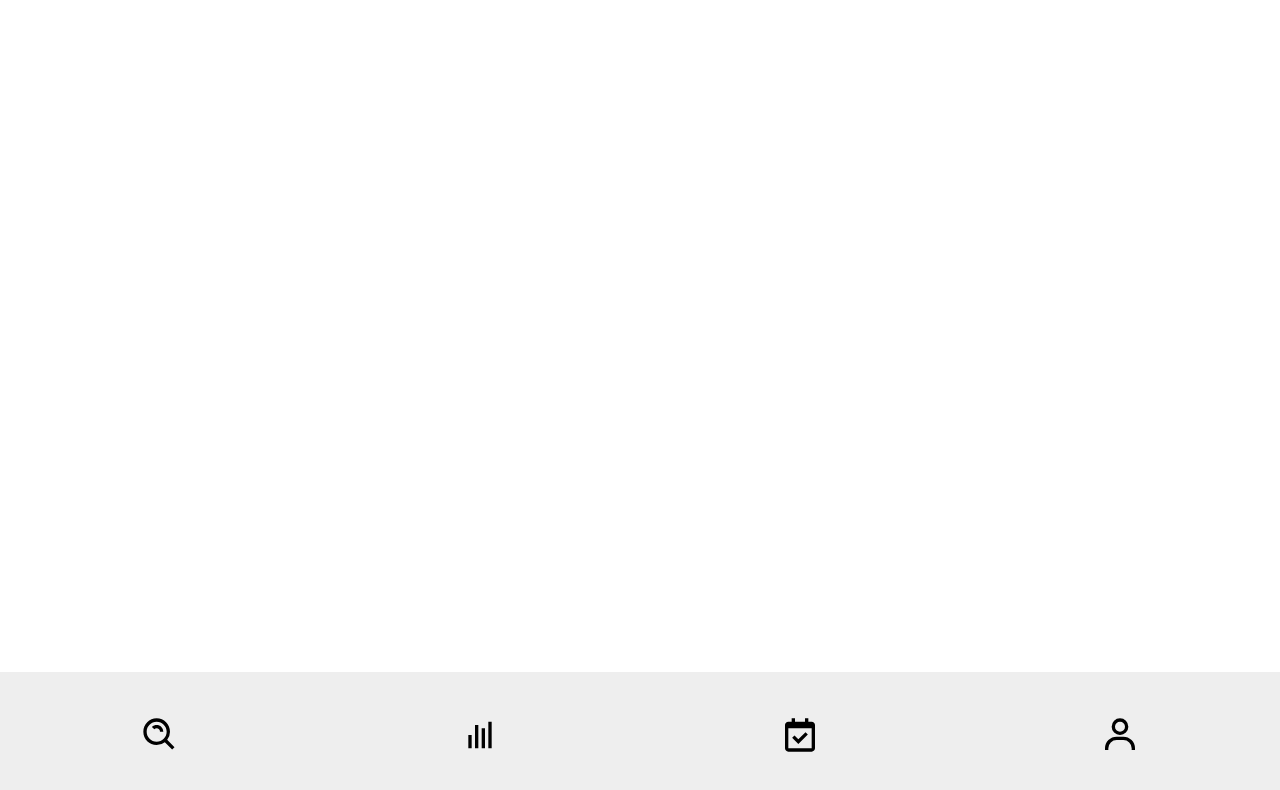
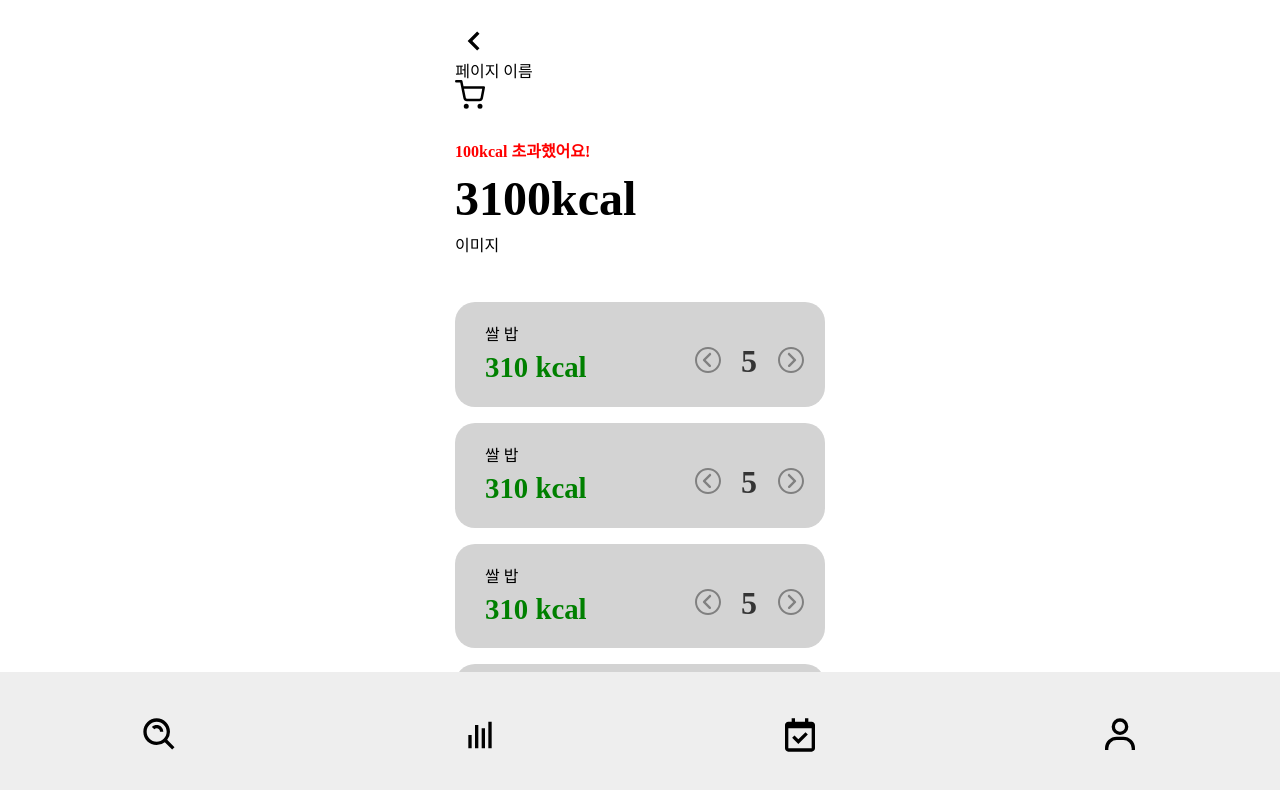
Before and after one commit to piggggggggy/Calog-Frontend, a React (Create React App) app: page /Cart in a window 1280 px wide. Shown: the top 790 px of the page. Built offline with nearby package versions, Linux system fonts and the light colour scheme.

Commit message:
:lipstick: Cart 뷰 1차 완성

```diff
--- /dev/null
+++ b/src/components/Cart_Card.js
@@ -0,0 +1,62 @@
+import React from 'react';
+import styled from 'styled-components';
+// elements & components
+import { Text } from '../elements';
+// icons
+import { IoIosArrowDropleft,IoIosArrowDropright } from 'react-icons/io';
+
+/**
+ * @param {*} props
+ * @returns 설명적기
+ * @역할 ~~~하는 컴포넌트
+ * @필수값 카드에 들어갈 푸드 정보
+ * @담당자 : 박용태
+*/
+
+const Card = (props) => {
+// dispatch
+// props
+// useEffect
+
+  return (
+    <React.Fragment>
+      <FoodCard>
+        <Text margin="0" padding="0">쌀 밥</Text>
+        <Text size="1.8rem" bold color="green" margin="10px 0 0 0" padding="0">310 kcal</Text>
+        <CountBox>
+          <div><IoIosArrowDropleft color="gray" size="2rem"/></div>
+          <Text color="#353535" bold size="2rem" margin="0" padding="0">5</Text>
+          <div><IoIosArrowDropright color="gray" size="2rem"/></div>
+        </CountBox>
+      </FoodCard>
+    </React.Fragment>
+  );
+}
+
+Card.defaultProps = {
+
+}
+
+const FoodCard = styled.div`
+  position: relative;
+  /* display: flex; */
+  width: 100%;
+  margin: 1rem 0;
+  padding: 25px 30px;
+  background: lightgray;
+  border: none;
+  border-radius: 20px;
+`;
+
+const CountBox = styled.div`
+  position: absolute;
+  right: 5%;
+  top: 40%;
+  display: flex;
+  align-items: center;
+  justify-content: space-between;
+  position: absolute;
+  width: 115px;
+`;
+
+export default Card;
--- /dev/null
+++ b/src/components/Cart_CartBody.js
@@ -0,0 +1,59 @@
+import React from 'react';
+import styled from 'styled-components';
+// elements & components
+import { Grid, Text } from '../elements';
+import Card from './Cart_Card';
+
+/**
+ * @param {*} props
+ * @returns 설명적기
+ * @역할 ~~~하는 컴포넌트
+ * @필수값 장바구니에 담은 값들
+ * @담당자 : 박용태
+*/
+
+const CartBody = (props) => {
+// dispatch
+// props
+// useEffect
+
+  return (
+    <React.Fragment>
+      <BodyContainer>
+
+        <Grid is_flex>
+          <Grid>
+            <Text bold color="red" margin="10px 0" paddig="0">100kcal 초과했어요!</Text>
+            <Text bold size="3rem" margin="15px 0" paddig="0">3100kcal</Text>
+          </Grid>
+          <Grid>
+            이미지
+          </Grid>
+        </Grid>
+
+        <CartListBox>
+          <Card/>
+          <Card/>
+          <Card/>
+          <Card/>
+        </CartListBox>
+
+      </BodyContainer>
+    </React.Fragment>
+  );
+}
+
+CartBody.defaultProps = {
+
+}
+
+const BodyContainer = styled.div`
+  max-width: 100%;
+  padding: 0 25px;
+`;
+
+const CartListBox = styled.div`
+  margin-top: 3rem;
+`;
+
+export default CartBody;
--- a/src/components/FoodDetail_FDbody.js
+++ b/src/components/FoodDetail_FDbody.js
@@ -24,7 +24,7 @@ const FDbody = (props) => {
 
         <Grid is_flex>
           <Grid>
-            <Text margin="10px 0" paddig="0">떡볶이</Text>
+            <Text bold margin="10px 0" paddig="0">떡볶이</Text>
             <Text bold size="3rem" margin="15px 0" paddig="0">3100kcal</Text>
             <div><AiOutlinePlusCircle size="2rem"/></div>
           </Grid>
--- /dev/null
+++ b/src/pages/Cart.js
@@ -0,0 +1,31 @@
+import React from 'react';
+// elements & components
+import BtnHeader from '../shared/BtnHeader';
+import CartBody from '../components/Cart_CartBody';
+
+/**
+ * @param {*} props
+ * @returns 설명적기
+ * @역할 ~~~하는 컴포넌트
+ * @필수값 이 컴포넌트를 사용할 때 필수 props
+ * @담당자 : 박용태
+*/
+
+const Cart = (props) => {
+// dispatch
+// props
+// useEffect
+
+  return (
+    <React.Fragment>
+      <BtnHeader/>
+      <CartBody/>
+    </React.Fragment>
+  );
+}
+
+Cart.defaultProps = {
+
+}
+
+export default Cart;
--- a/src/pages/index.js
+++ b/src/pages/index.js
@@ -4,5 +4,6 @@ import Signup from './Signup';
 import Main from './Main';
 import Calendar from './Calendar';
 import FoodDetail from './FoodDetail';
+import Cart from './Cart';
 
-export {DashBoard, Login, Signup, Main, Calendar, FoodDetail}
+export {DashBoard, Login, Signup, Main, Calendar, FoodDetail, Cart}
--- a/src/shared/App.js
+++ b/src/shared/App.js
@@ -3,7 +3,7 @@ import styled from 'styled-components';
 import GlobalStyles from './GlobalStyles';
 //라우팅
 import { Route } from "react-router-dom";
-import {DashBoard, Login, Signup, Main, Calendar, FoodDetail} from '../pages'
+import {DashBoard, Login, Signup, Main, Calendar, FoodDetail, Cart} from '../pages'
 import Nav from './Nav';
 
 
@@ -14,6 +14,7 @@ const App = (props) => {
       <Wrap>
       <Route path="/" exact component={Main} />
       <Route path="/fooddetail" exact component={FoodDetail} />
+      <Route path="/Cart" exact component={Cart} />
       <Route path="/dashboard" exact component={DashBoard}/>
       <Route path="/login" exact component={Login}/>
       <Route path="/signup" exact component={Signup}/>
```
